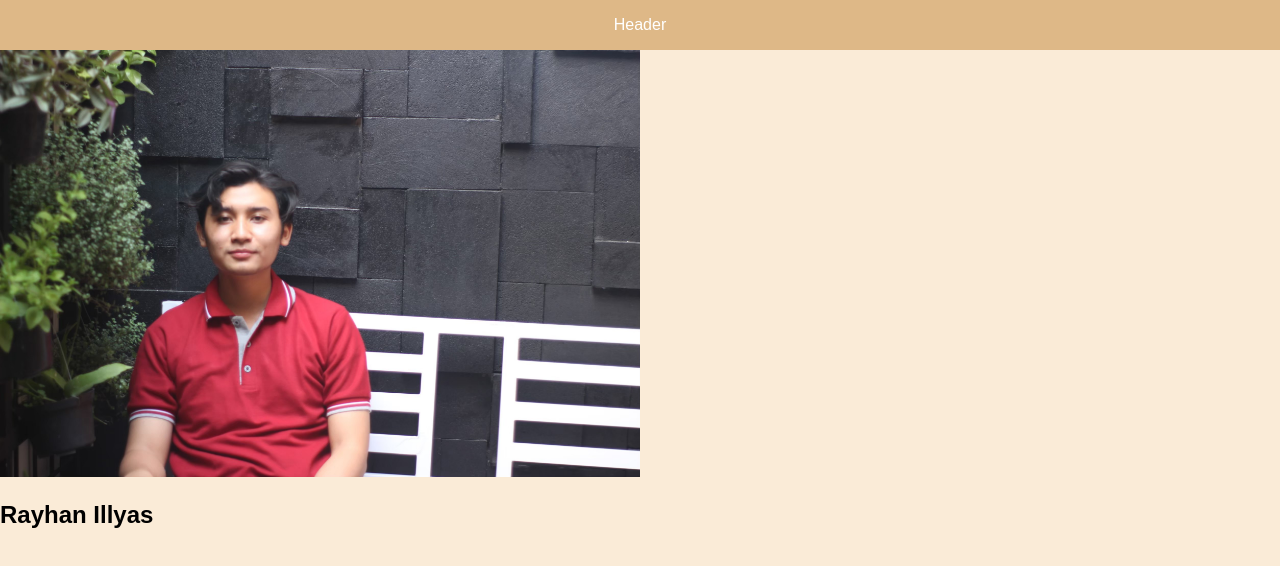
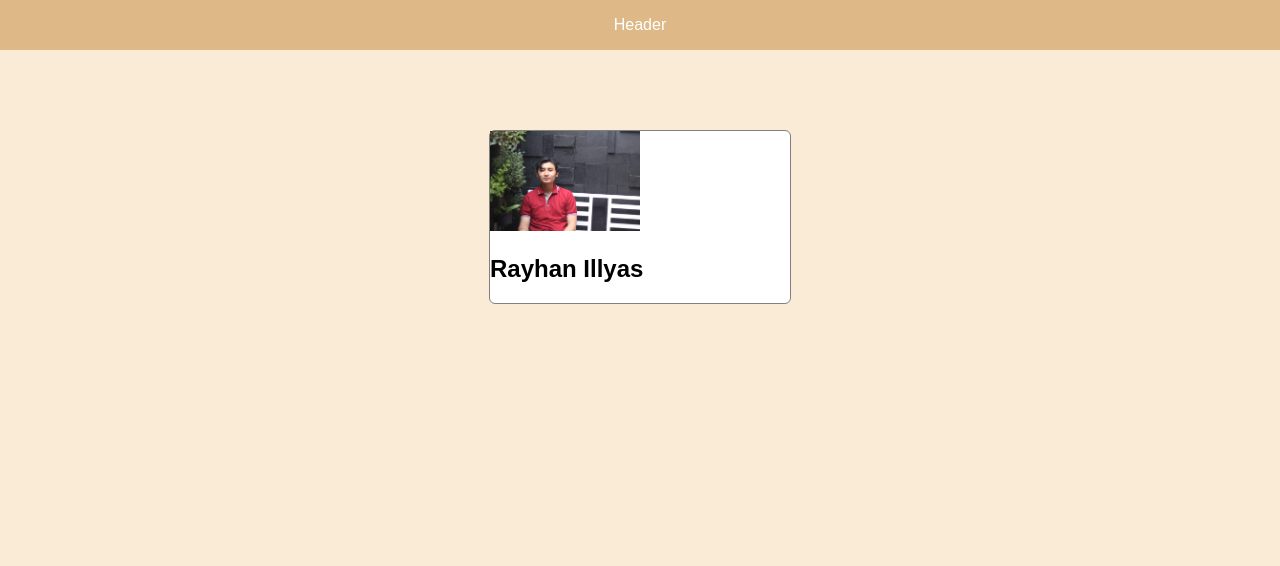
Before and after one commit to ryhn7/test, a plain HTML site: page index.html in a window 1280 px wide. Drawn offline with Linux system fonts and the light colour scheme.

Commit message:
changed style for selector #profile_container, to make it centered horizontally

```diff
--- a/style.css
+++ b/style.css
@@ -7,8 +7,9 @@ body {
     font-family: Arial, Helvetica, sans-serif;
 }
 
-#profile-container {
+#profile_container {
     max-width: 300px;
+    margin: 80px auto;
     background-color: white;
     border: 1px solid gray;
     border-radius: 6px;
```
